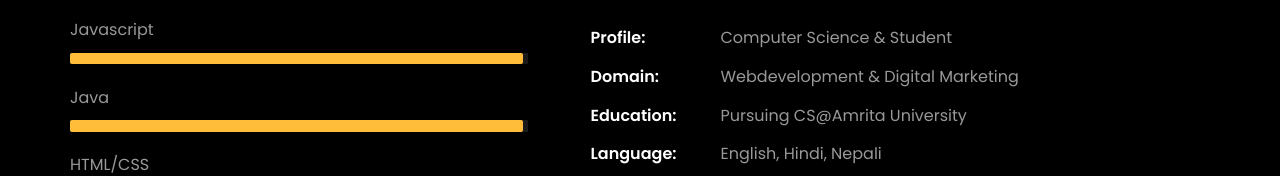
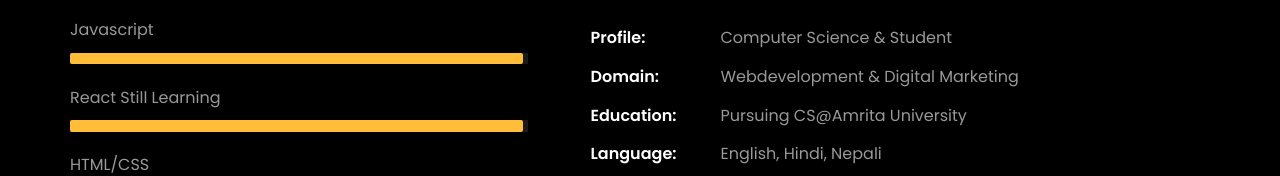
Before and after one commit to Shiv00012/portfolio-website, a plain HTML site: page index.html in a window 1280 px wide. Shown: the part 1265-1441 px from the top of the page. Drawn offline with Linux system fonts and the light colour scheme; files whose address does not match are found by name.

Commit message:
modified the skill

```diff
--- a/index.html
+++ b/index.html
@@ -278,8 +278,8 @@
                       <div class="progress-bar" role="progressbar" style="width: 99%" aria-valuenow="90" aria-valuemin="0" aria-valuemax="100"></div>
                     </div>
 
-                    <span>Java</span>
-                    <!-- <span class="pull-right">99%</span> -->
+                    <span>React</span>
+                     <span class="pull-right">Still Learning</span>
                     <div class="progress">
                       <div class="progress-bar" role="progressbar" style="width: 99%" aria-valuenow="85" aria-valuemin="0" aria-valuemax="100"></div>
                     </div>
```
